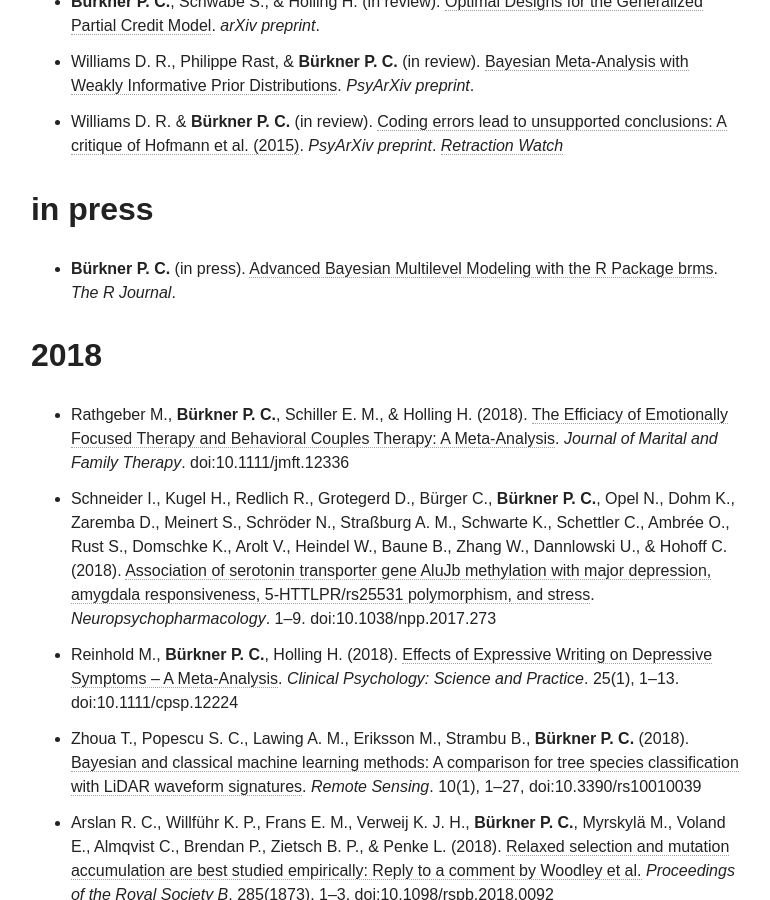
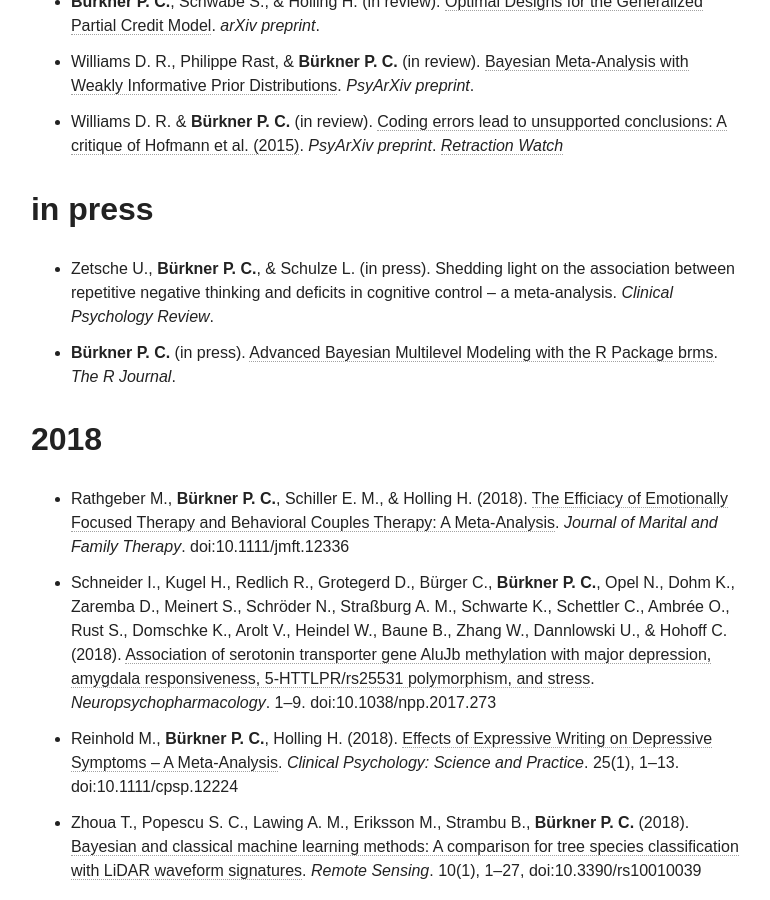
Before and after one commit to paul-buerkner/paul-buerkner.github.io, a Jekyll site: the page built from publications/index.md, in a window 1280 px wide and 900 px high, scrolled down 740 px. Shown: the whole window, without its empty margins (255-1025 px from the left). Built offline with Jekyll 4.4.1, drawn with Linux system fonts in a browser that asks for light colours; nearby versions of some CDN libraries.

Commit message:
update website

```diff
--- a/publications/index.md
+++ b/publications/index.md
@@ -11,6 +11,7 @@ excerpt: "A list of my publications"
 * Williams D. R. & **Bürkner P. C.** (in review). [Coding errors lead to unsupported conclusions: A critique of Hofmann et al. (2015)](https://osf.io/preprints/psyarxiv/2jpdb/). *PsyArXiv preprint*. [*Retraction Watch*](http://retractionwatch.com/2016/10/04/oh-well-love-hormone-doesnt-reduce-psychiatric-symptoms-says-researchers-in-request-to-retract/)
 
 ## in press
+* Zetsche U., **Bürkner P. C.**, & Schulze L. (in press). Shedding light on the association between repetitive negative thinking and deficits in cognitive control – a meta-analysis. *Clinical Psychology Review*.
 * **Bürkner P. C.** (in press). [Advanced Bayesian Multilevel Modeling with the R Package brms](http://arxiv.org/abs/1705.11123). *The R Journal*.
 
 ## 2018
```
Also changed, not shown: _posts/blog/2017-08-30-brms-blogposts.md (+1 -0 lines).
